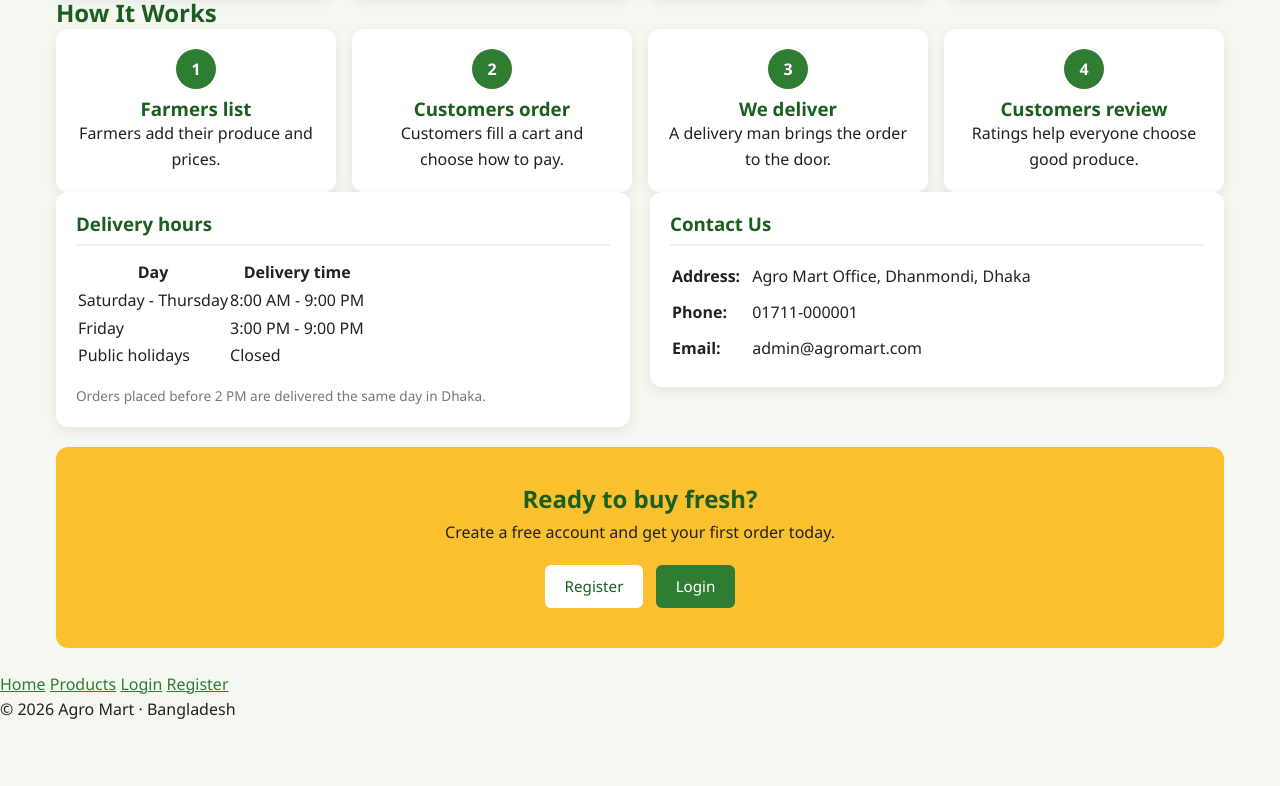
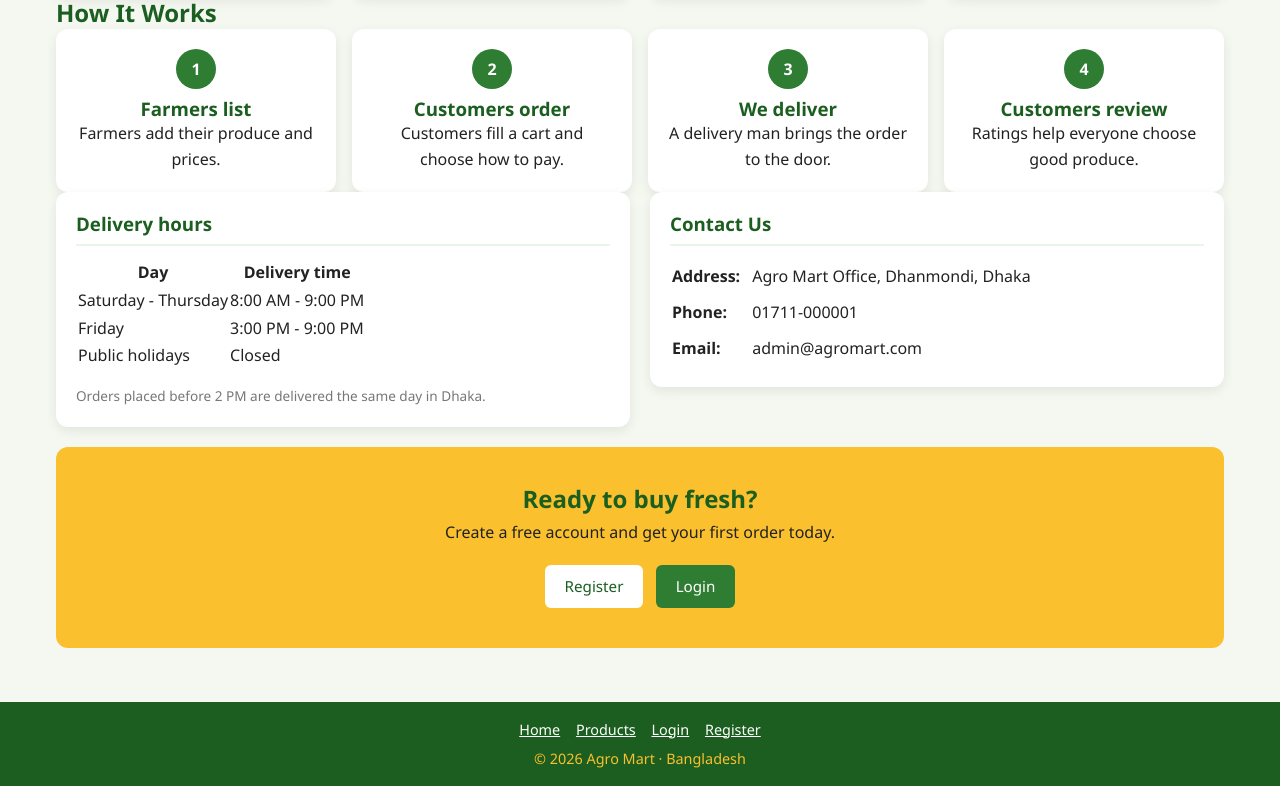
Before and after one commit to aminhossain009/fall-26-27-Agro-Marketplace-Management-System, a plain HTML site: page index.html in a window 1280 px wide. Shown: the part 2568-3354 px from the top of the page. Before the commit the page ends 3291 px from the top, so only its background shows below. Drawn offline with Linux system fonts and the light colour scheme.

Commit message:
amin footer

```diff
--- a/css/style.css
+++ b/css/style.css
@@ -686,3 +686,22 @@ input[type="submit"]:disabled {
   border-color: #2E7D32;
   background-color: #F1F8E9;
 }
+
+/* Footer - Amin */
+.footer {
+  margin-top: 30px;
+  padding: 16px;
+  text-align: center;
+  color: #FBC02D;
+  background-color: #1B5E20;
+  font-size: 0.9rem;
+}
+
+.footer-links {
+  margin-bottom: 6px;
+}
+
+.footer a {
+  margin: 0 6px;
+  color: white;
+}
```
